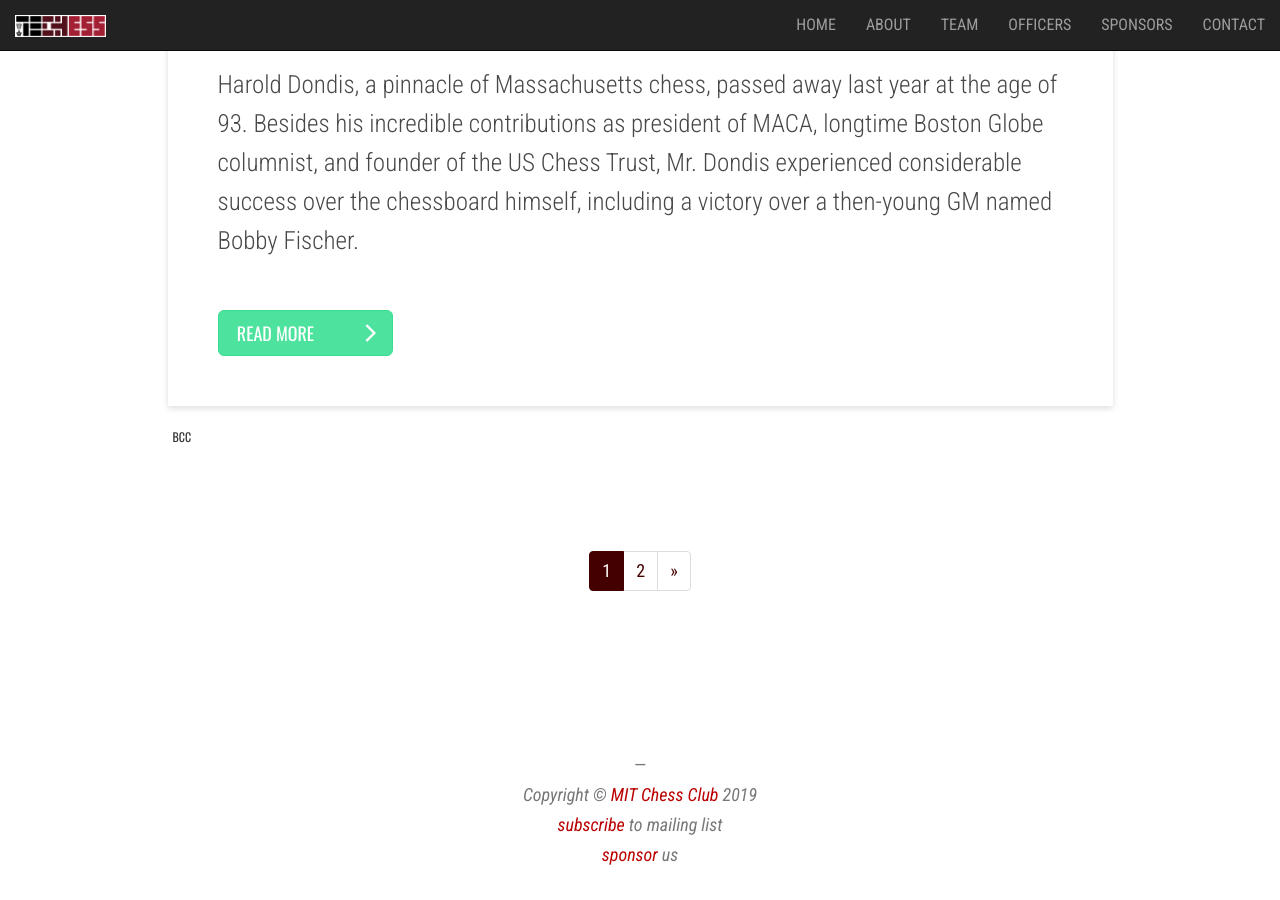
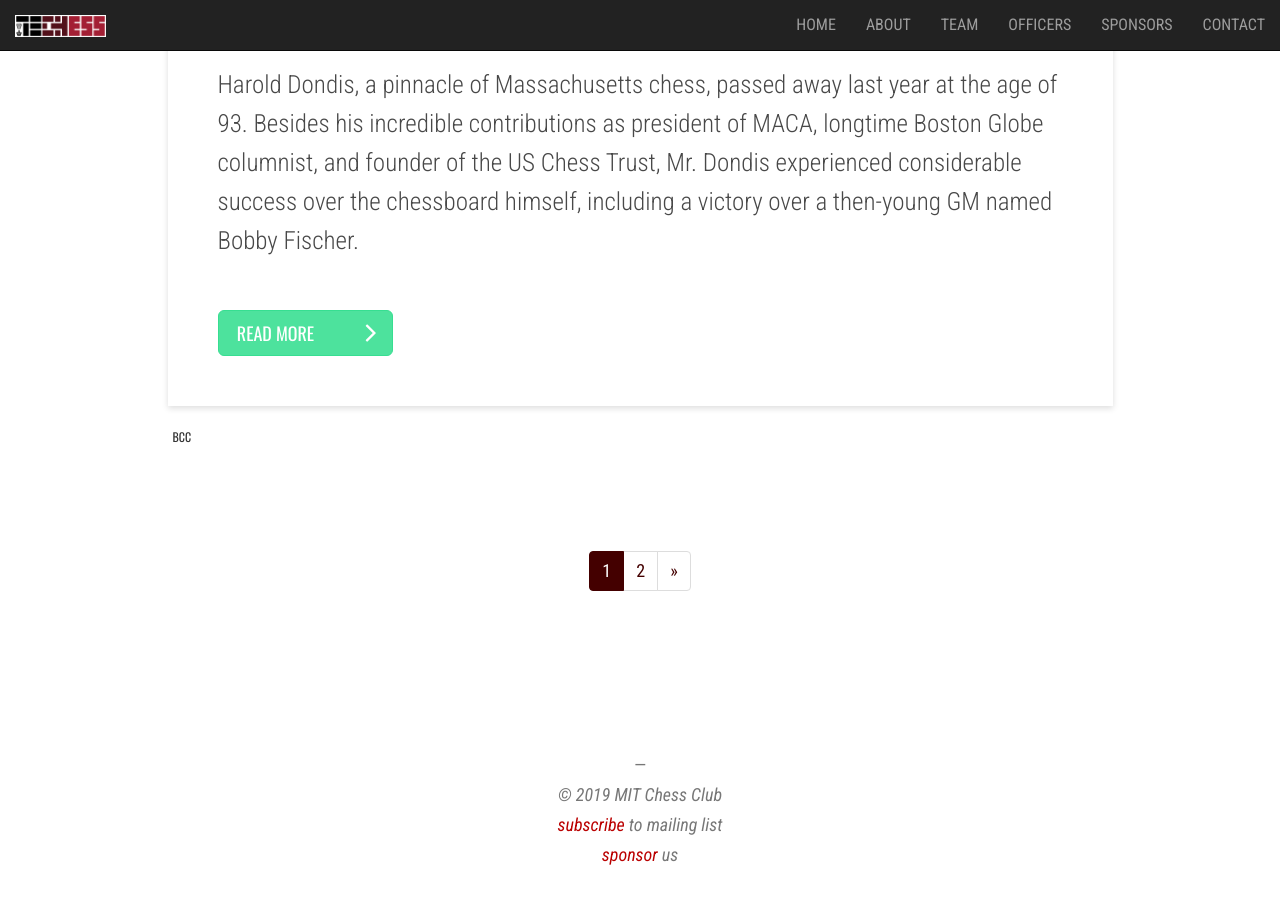
Before and after one commit to Tech-Chess/tech-chess.github.io, a Jekyll site: the page built from index.html, in a window 1280 px wide and 900 px high, scrolled down 11268 px. Built offline with Jekyll 4.4.1, drawn with Linux system fonts in a browser that asks for light colours; nearby versions of some CDN libraries; the list of posts is cut into pages by our own code.

Commit message:
changed footer

```diff
--- a/_data/global.yml
+++ b/_data/global.yml
@@ -2,7 +2,7 @@
 title: 'Tech Chess'
 description: 'The official chess club of MIT.'
 url: 'https://tech-chess.github.io' # the base hostname & protocol for your site
-footer_text: ' <br>&mdash;<br><i>Copyright © <a href="mailto:chess-exec@mit.edu" target="_blank">MIT Chess Club</a> 2019 <br> <a href="http://mailman.mit.edu/mailman/listinfo/tech-chess-announce" target="_blank">subscribe</a> to mailing list <br> <a href="/img/sponsor/sponsorship_proposal.pdf" target="_blank">sponsor</a> us </i>'
+footer_text: ' <br>&mdash;<br><i>© 2019 MIT Chess Club <br> <a href="http://mailman.mit.edu/mailman/listinfo/tech-chess-announce" target="_blank">subscribe</a> to mailing list <br> <a href="/img/sponsor/sponsorship_proposal.pdf" target="_blank">sponsor</a> us </i>'
 
 # Admin Settings
 admin_name: 'Tech Chess Exec'
```
